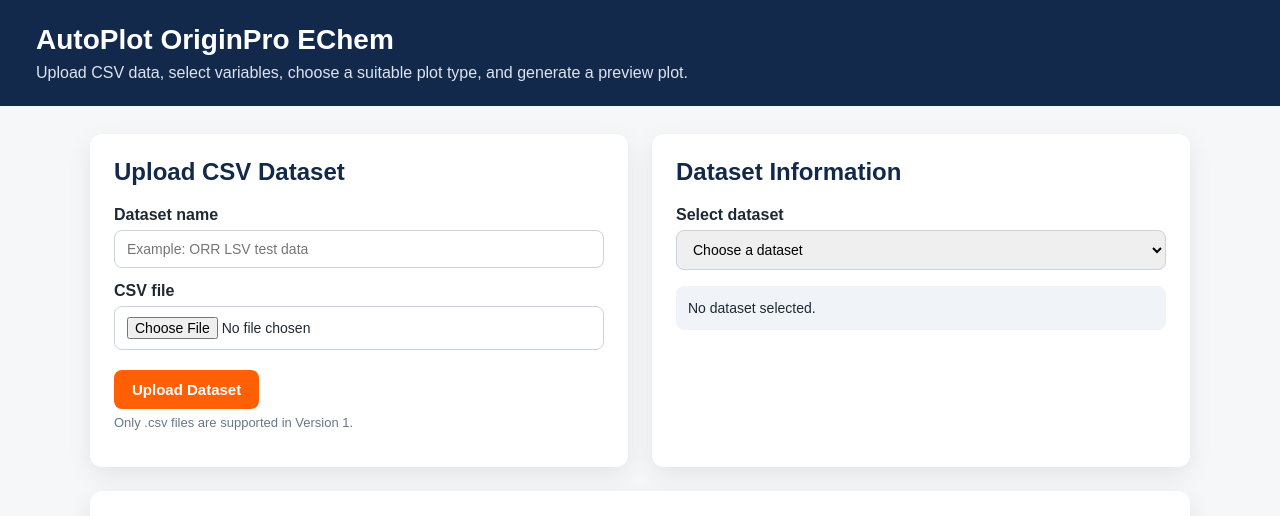
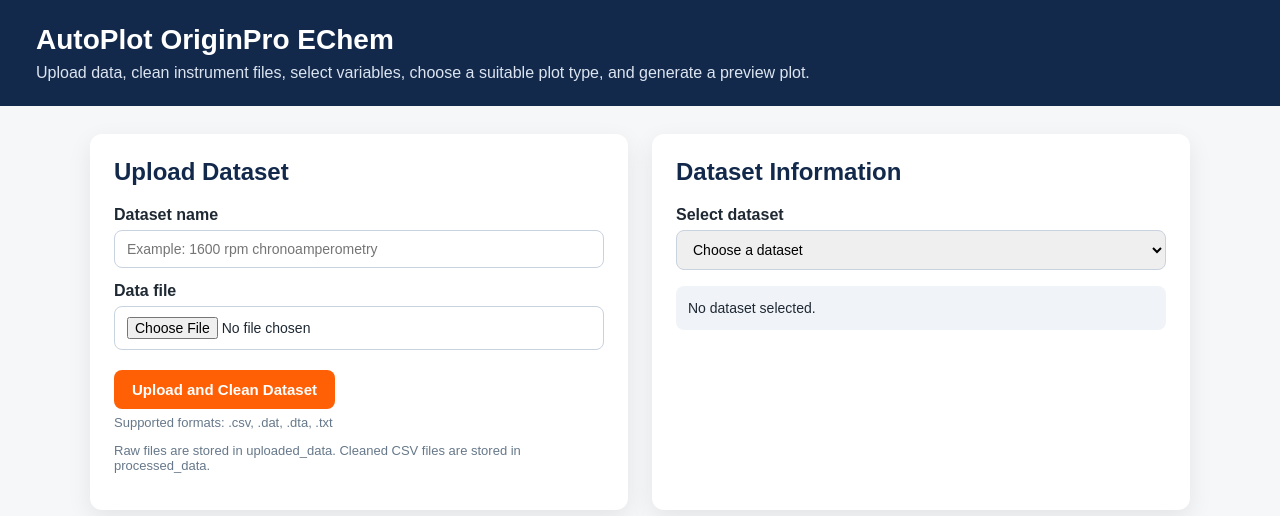
Before and after one commit to ZJYang-96485/Autoplot-OriginPro-EChem, a Flask app: page / in a window 1280 px wide. Shown: the top 516 px of the page. Run offline with Flask 3, Linux system fonts and the light colour scheme.

Commit message:
Version 1.1, adapt more types and allow data cleaning

```diff
--- a/app.py
+++ b/app.py
@@ -10,6 +10,8 @@
 
 from flask import Flask, render_template, request, redirect, url_for, jsonify, flash
 from werkzeug.utils import secure_filename
+
+from data_loader import read_dataset, inspect_dataset, save_cleaned_dataset
 
 
 app = Flask(__name__)
@@ -24,7 +26,7 @@
 MANIFEST_PATH = METADATA_DIR / "dataset_manifest.json"
 PLOT_DIR = BASE_DIR / "static" / "generated_plots"
 
-ALLOWED_EXTENSIONS = {"csv"}
+ALLOWED_EXTENSIONS = {"csv", "dat", "dta", "txt"}
 
 
 def create_dirs():
@@ -56,41 +58,26 @@
         json.dump(manifest, file, indent=4)
 
 
-def is_csv(filename):
+def is_supported_file(filename):
     return "." in filename and filename.rsplit(".", 1)[1].lower() in ALLOWED_EXTENSIONS
 
 
-def inspect_csv(csv_path):
-    df = pd.read_csv(csv_path)
+def register_dataset(file_path, dataset_type, source, uploaded_by="user", description=""):
+    manifest = read_manifest()
+    data_info = inspect_dataset(file_path)
 
-    numeric_columns = df.select_dtypes(include="number").columns.tolist()
-    categorical_columns = [col for col in df.columns if col not in numeric_columns]
-
-    return {
-        "rows": int(len(df)),
-        "columns": int(len(df.columns)),
-        "column_names": df.columns.tolist(),
-        "numeric_columns": numeric_columns,
-        "categorical_columns": categorical_columns
-    }
-
-
-def register_dataset(csv_path, dataset_type, source, uploaded_by="user", description=""):
-    manifest = read_manifest()
-    csv_info = inspect_csv(csv_path)
-
-    dataset_id = f"{dataset_type}_{csv_path.stem}_{uuid.uuid4().hex[:8]}"
+    dataset_id = f"{dataset_type}_{Path(file_path).stem}_{uuid.uuid4().hex[:8]}"
 
     dataset_info = {
         "dataset_id": dataset_id,
-        "file_name": csv_path.name,
-        "file_path": str(csv_path),
+        "file_name": Path(file_path).name,
+        "file_path": str(file_path),
         "source": source,
         "dataset_type": dataset_type,
         "uploaded_by": uploaded_by,
         "created_at": datetime.now().isoformat(timespec="seconds"),
         "description": description,
-        **csv_info
+        **data_info
     }
 
     manifest["datasets"].append(dataset_info)
@@ -101,12 +88,17 @@
 
 def register_test_data_if_needed():
     manifest = read_manifest()
-    existing_paths = {Path(item["file_path"]).resolve() for item in manifest["datasets"] if Path(item["file_path"]).exists()}
+    existing_paths = set()
+
+    for item in manifest["datasets"]:
+        file_path = Path(item.get("file_path", ""))
+        if file_path.exists():
+            existing_paths.add(file_path.resolve())
 
     for csv_path in TEST_DATA_DIR.glob("*.csv"):
         if csv_path.resolve() not in existing_paths:
             register_dataset(
-                csv_path=csv_path,
+                file_path=csv_path,
                 dataset_type="test_data",
                 source="Built-in test dataset",
                 uploaded_by="system",
@@ -119,8 +111,10 @@
     manifest = read_manifest()
 
     datasets = []
+
     for item in manifest["datasets"]:
-        file_path = Path(item["file_path"])
+        file_path = Path(item.get("file_path", ""))
+
         if file_path.exists():
             datasets.append(item)
 
@@ -143,11 +137,11 @@
 
     column_types = {}
 
-    for col in numeric_columns:
-        column_types[col] = "numeric"
+    for column in numeric_columns:
+        column_types[column] = "numeric"
 
-    for col in categorical_columns:
-        column_types[col] = "categorical"
+    for column in categorical_columns:
+        column_types[column] = "categorical"
 
     return column_types
 
@@ -165,6 +159,9 @@
     if x_type == "categorical" and y_type == "categorical":
         return ["count"]
 
+    if x_type == "numeric" and y_type in ["none", None, ""]:
+        return ["histogram"]
+
     return ["scatter"]
 
 
@@ -174,8 +171,8 @@
     if dataset is None:
         raise ValueError("Dataset not found.")
 
-    csv_path = Path(dataset["file_path"])
-    df = pd.read_csv(csv_path)
+    data_path = Path(dataset["file_path"])
+    df = read_dataset(data_path)
 
     if x_col not in df.columns:
         raise ValueError("X column not found.")
@@ -200,22 +197,32 @@
 
     elif plot_type == "box":
         data = df[[x_col, y_col]].dropna()
-        groups = [group[y_col].values for _, group in data.groupby(x_col)]
-        labels = [str(name) for name, _ in data.groupby(x_col)]
+        grouped = data.groupby(x_col)
+        groups = [group[y_col].values for _, group in grouped]
+        labels = [str(name) for name, _ in grouped]
         ax.boxplot(groups, labels=labels)
 
     elif plot_type == "count":
         data = df[[x_col]].dropna()
         counts = data[x_col].astype(str).value_counts()
         ax.bar(counts.index, counts.values, color="#FF5F05", edgecolor="#13294B")
-        if not y_label:
-            y_label = "Count"
+        y_label = y_label if y_label else "Count"
+
+    elif plot_type == "histogram":
+        data = df[[x_col]].dropna()
+        ax.hist(data[x_col], bins=20, facecolor="#FF5F05", edgecolor="#13294B")
+        y_label = y_label if y_label else "Count"
 
     else:
         raise ValueError("Unsupported plot type.")
 
     ax.set_xlabel(x_label if x_label else x_col)
-    ax.set_ylabel(y_label if y_label else y_col)
+
+    if plot_type in ["count", "histogram"]:
+        ax.set_ylabel(y_label if y_label else "Count")
+    else:
+        ax.set_ylabel(y_label if y_label else y_col)
+
     ax.set_title(f"{plot_type.capitalize()} plot")
     ax.grid(True, alpha=0.25)
 
@@ -224,6 +231,7 @@
 
     output_name = f"plot_{uuid.uuid4().hex[:12]}.png"
     output_path = PLOT_DIR / output_name
+
     fig.savefig(output_path)
     plt.close(fig)
 
@@ -248,31 +256,40 @@
     file = request.files.get("dataset_file")
 
     if file is None or file.filename == "":
-        flash("Please select a CSV file.")
+        flash("Please select a data file.")
         return redirect(url_for("index"))
 
-    if not is_csv(file.filename):
-        flash("Only .csv files are supported for now.")
+    if not is_supported_file(file.filename):
+        flash("Only .csv, .dat, .dta, and .txt files are supported for now.")
         return redirect(url_for("index"))
 
     safe_name = secure_filename(file.filename)
     timestamp = datetime.now().strftime("%Y%m%d_%H%M%S")
-    output_path = UPLOADED_DATA_DIR / f"{timestamp}_{safe_name}"
+    raw_path = UPLOADED_DATA_DIR / f"{timestamp}_{safe_name}"
 
-    file.save(output_path)
+    file.save(raw_path)
+
+    cleaned_name = f"{timestamp}_{Path(safe_name).stem}_cleaned.csv"
+    cleaned_path = PROCESSED_DATA_DIR / cleaned_name
+
+    try:
+        save_cleaned_dataset(raw_path, cleaned_path)
+    except Exception as error:
+        flash(f"File uploaded, but cleaning failed: {error}")
+        return redirect(url_for("index"))
 
     dataset_name = request.form.get("dataset_name", "").strip()
-    description = dataset_name if dataset_name else "User-uploaded CSV dataset."
+    description = dataset_name if dataset_name else "User-uploaded and cleaned dataset."
 
     register_dataset(
-        csv_path=output_path,
-        dataset_type="uploaded_data",
-        source="User upload",
+        file_path=cleaned_path,
+        dataset_type="processed_data",
+        source=f"Cleaned from {safe_name}",
         uploaded_by="user",
         description=description
     )
 
-    flash("Dataset uploaded successfully.")
+    flash("Dataset uploaded and cleaned successfully.")
     return redirect(url_for("index"))
 
 
@@ -293,7 +310,10 @@
         "column_names": dataset["column_names"],
         "numeric_columns": dataset["numeric_columns"],
         "categorical_columns": dataset["categorical_columns"],
-        "column_types": column_types
+        "column_types": column_types,
+        "description": dataset.get("description", ""),
+        "source": dataset.get("source", ""),
+        "dataset_type": dataset.get("dataset_type", "")
     })
 
 
--- a/templates/index.html
+++ b/templates/index.html
@@ -3,6 +3,7 @@
 <head>
     <meta charset="UTF-8">
     <title>AutoPlot OriginPro EChem</title>
+
     <style>
         body {
             font-family: Arial, sans-serif;
@@ -127,6 +128,12 @@
             grid-column: 1 / -1;
         }
 
+        .small-list {
+            margin-top: 8px;
+            padding-left: 18px;
+            color: #3b4754;
+        }
+
         @media (max-width: 820px) {
             .grid {
                 grid-template-columns: 1fr;
@@ -138,7 +145,7 @@
 <body>
 <header>
     <h1>AutoPlot OriginPro EChem</h1>
-    <p>Upload CSV data, select variables, choose a suitable plot type, and generate a preview plot.</p>
+    <p>Upload data, clean instrument files, select variables, choose a suitable plot type, and generate a preview plot.</p>
 </header>
 
 <main>
@@ -154,19 +161,20 @@
 
     <div class="grid">
         <section class="card">
-            <h2>Upload CSV Dataset</h2>
+            <h2>Upload Dataset</h2>
 
             <form action="{{ url_for('upload_dataset') }}" method="post" enctype="multipart/form-data">
                 <label for="dataset_name">Dataset name</label>
-                <input type="text" id="dataset_name" name="dataset_name" placeholder="Example: ORR LSV test data">
+                <input type="text" id="dataset_name" name="dataset_name" placeholder="Example: 1600 rpm chronoamperometry">
 
-                <label for="dataset_file">CSV file</label>
-                <input type="file" id="dataset_file" name="dataset_file" accept=".csv">
+                <label for="dataset_file">Data file</label>
+                <input type="file" id="dataset_file" name="dataset_file" accept=".csv,.dat,.dta,.txt">
 
-                <button type="submit">Upload Dataset</button>
+                <button type="submit">Upload and Clean Dataset</button>
             </form>
 
-            <p class="hint">Only .csv files are supported in Version 1.</p>
+            <p class="hint">Supported formats: .csv, .dat, .dta, .txt</p>
+            <p class="hint">Raw files are stored in uploaded_data. Cleaned CSV files are stored in processed_data.</p>
         </section>
 
         <section class="card">
@@ -248,8 +256,8 @@
 
     let currentColumnTypes = {};
 
-    function labelColumn(col, type) {
-        return `${col} (${type})`;
+    function labelColumn(column, type) {
+        return `${column} (${type})`;
     }
 
     function clearSelect(select) {
@@ -284,12 +292,12 @@
                 clearSelect(xSelect);
                 clearSelect(ySelect);
 
-                addOption(ySelect, "none", "None / count plot", formState.y_col);
+                addOption(ySelect, "none", "None / count or histogram", formState.y_col);
 
-                data.column_names.forEach(col => {
-                    const type = data.column_types[col];
-                    addOption(xSelect, col, labelColumn(col, type), formState.x_col);
-                    addOption(ySelect, col, labelColumn(col, type), formState.y_col);
+                data.column_names.forEach(column => {
+                    const type = data.column_types[column];
+                    addOption(xSelect, column, labelColumn(column, type), formState.x_col);
+                    addOption(ySelect, column, labelColumn(column, type), formState.y_col);
                 });
 
                 if (!formState.x_col && data.numeric_columns.length > 0) {
@@ -323,6 +331,9 @@
             .then(data => {
                 datasetInfo.innerHTML = `
                     <strong>File:</strong> ${data.file_name}<br>
+                    <strong>Type:</strong> ${data.dataset_type}<br>
+                    <strong>Source:</strong> ${data.source}<br>
+                    <strong>Description:</strong> ${data.description || "None"}<br>
                     <strong>Rows:</strong> ${data.rows}<br>
                     <strong>Columns:</strong> ${data.columns}<br>
                     <strong>Numeric columns:</strong> ${data.numeric_columns.join(", ") || "None"}<br>
@@ -360,7 +371,13 @@
             plotHint.innerHTML = `
                 <strong>X type:</strong> ${data.x_type}<br>
                 <strong>Y type:</strong> ${data.y_type}<br>
-                <strong>Suggested plot types:</strong> ${data.plot_types.join(", ")}
+                <strong>Suggested plot types:</strong> ${data.plot_types.join(", ")}<br>
+                <ul class="small-list">
+                    <li>Numeric X + numeric Y: scatter or line</li>
+                    <li>Categorical X + numeric Y: bar or box</li>
+                    <li>Categorical X without Y: count</li>
+                    <li>Numeric X without Y: histogram</li>
+                </ul>
             `;
         });
     }
@@ -385,7 +402,13 @@
 
     ySelect.addEventListener("change", () => {
         if (ySelect.value === "none") {
-            yLabelInput.value = "Count";
+            const xType = currentColumnTypes[xSelect.value];
+
+            if (xType === "numeric") {
+                yLabelInput.value = "Count";
+            } else {
+                yLabelInput.value = "Count";
+            }
         } else {
             yLabelInput.value = ySelect.value;
         }
```
Also changed, not shown: data_loader.py (added, +253 -0 lines).
